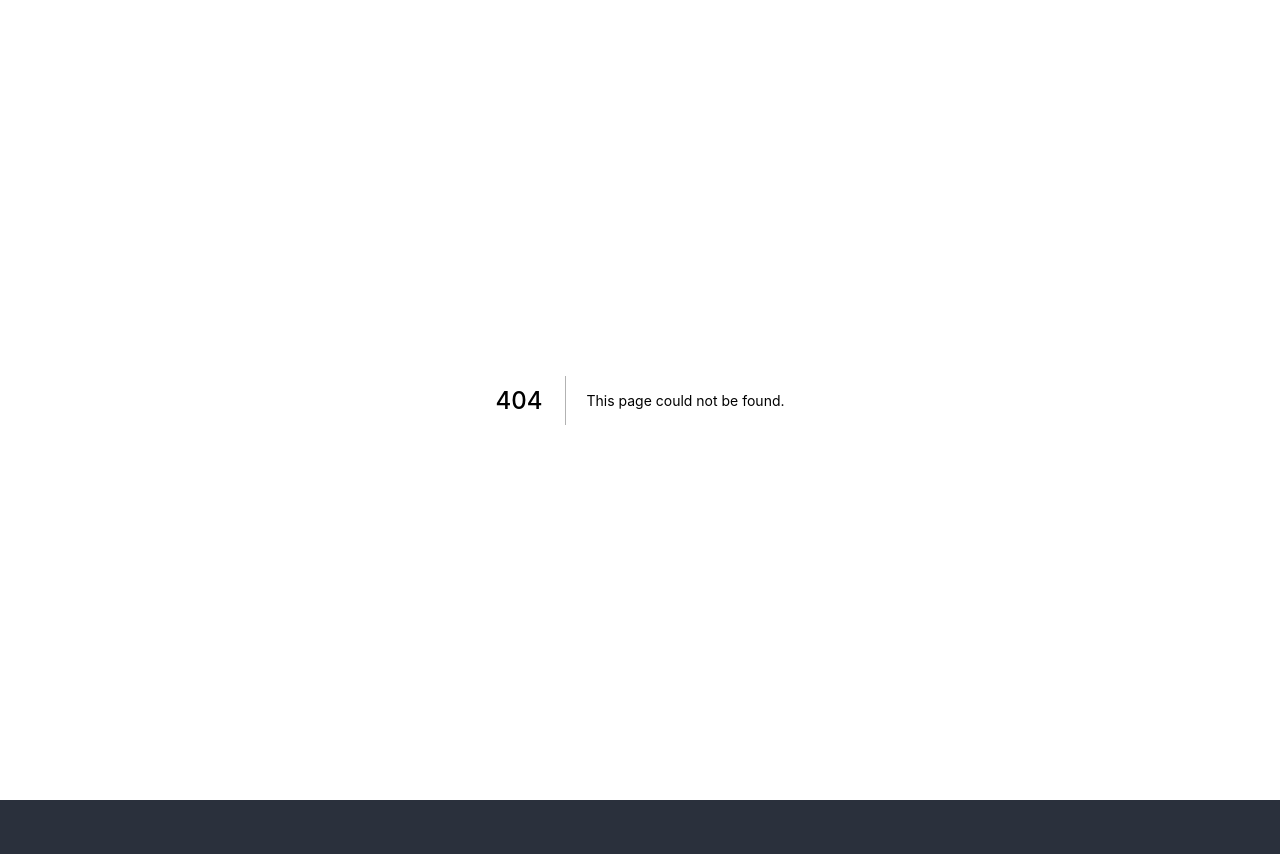
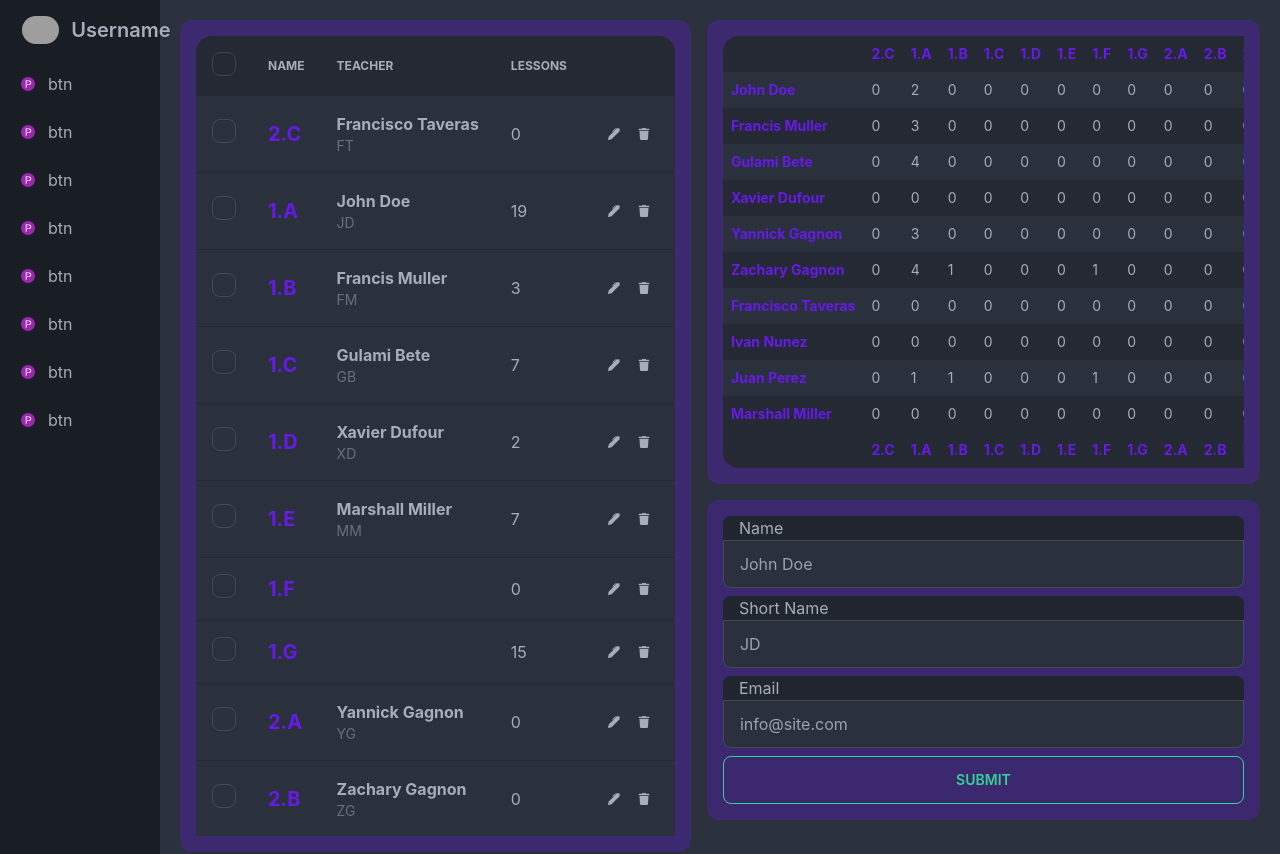
Before and after one commit to Chickenbiscuitoo/timetable-manager, a Next.js app: page /classes in a window 1280 px wide. Before the commit this address had no page. Shown: the top 854 px of the page. Before the commit the page ends 800 px from the top, so only its background shows below. Built offline with nearby package versions, Linux system fonts and the light colour scheme; grey boxes are pictures that could not be loaded.

Commit message:
classes page

```diff
--- /dev/null
+++ b/components/ClassesManager.tsx
@@ -0,0 +1,55 @@
+import { NextPage } from 'next'
+import useTimetableStore from '../store'
+
+import ClassesManagerCell from './ClassesManagerCell'
+
+const ClassesManager: NextPage = () => {
+	const { classes } = useTimetableStore()
+
+	return (
+		<div>
+			<div className="overflow-x-auto w-full max-h-screen">
+				<table className="table w-full">
+					<thead>
+						<tr>
+							<th>
+								<label>
+									<input
+										type="checkbox"
+										className="checkbox"
+									/>
+								</label>
+							</th>
+							<th>Name</th>
+							<th>Teacher</th>
+							<th>Lessons</th>
+							<th></th>
+						</tr>
+					</thead>
+					<tbody>
+						{classes.map((cl) => (
+							<ClassesManagerCell
+								key={cl.id}
+								id={cl.id}
+								name={cl.name}
+								teacherId={cl.teacher_id}
+								grade={cl.grade}
+							/>
+						))}
+					</tbody>
+					<tfoot>
+						<tr>
+							<th></th>
+							<th>Name</th>
+							<th>Teacher</th>
+							<th>Lessons</th>
+							<th></th>
+						</tr>
+					</tfoot>
+				</table>
+			</div>
+		</div>
+	)
+}
+
+export default ClassesManager
--- /dev/null
+++ b/components/ClassesManagerCell.tsx
@@ -0,0 +1,164 @@
+import { NextPage } from 'next'
+import useTimetableStore from '../store'
+
+import { flatten } from '../utils/arraysFuncs'
+
+import { BsFillPenFill } from 'react-icons/bs'
+import { FaTrash } from 'react-icons/fa'
+import { useState } from 'react'
+
+interface TeacherProps {
+	id: number
+	name: string
+	teacherId: number
+	grade: number
+}
+
+const ClassesManagerCell: NextPage<TeacherProps> = ({
+	id,
+	name,
+	teacherId,
+	grade,
+}) => {
+	const [clickedUpdate, setClickedUpdate] = useState(false)
+	const [formData, setFormData] = useState({
+		name,
+		teacherId,
+		grade,
+	})
+
+	const { bindings, teachers, updateTeacher, removeTeacher } =
+		useTimetableStore()
+
+	const classesTotalLessons = () => {
+		const classesLessons = bindings
+			.filter((b) => b.cl.id === id)
+			.map((binding) =>
+				binding.teachers.map((teacher) => teacher.lessons)
+			)
+
+		console.log(classesLessons)
+
+		const lessons = flatten(classesLessons).reduce(
+			(acc: number, curr: number) => acc + curr,
+			0
+		)
+
+		return lessons
+	}
+
+	const handleChange = (e: React.ChangeEvent<HTMLInputElement>) => {
+		setFormData({
+			...formData,
+			[e.target.name]: e.target.value,
+		})
+	}
+
+	const handleSubmit = () => {
+		const name = formData.name.trim()
+		const teacherId = formData.teacherId
+		const grade = formData.grade
+
+		if (name && teacherId && grade) {
+			// updateTeacher(id, name, shortname, email)
+			setFormData({
+				name,
+				teacherId,
+				grade,
+			})
+			setClickedUpdate(false)
+		}
+	}
+
+	const classTeacher = teachers.find((tch) => tch.id === teacherId)
+
+	return (
+		<>
+			<tr>
+				<th>
+					<label>
+						<input type="checkbox" className="checkbox" />
+					</label>
+				</th>
+				<td>
+					<div className="flex items-center space-x-3">
+						<div>
+							<div className="font-bold text-primary text-xl">
+								{name}
+							</div>
+						</div>
+					</div>
+				</td>
+				<td>
+					<div className="font-bold">{classTeacher?.name}</div>
+					<div className="text-sm opacity-50">
+						{classTeacher?.shortname}
+					</div>
+				</td>
+				<td>{classesTotalLessons()}</td>
+				<th>
+					<button
+						onClick={() =>
+							setClickedUpdate((prevState) => !prevState)
+						}
+						className="btn btn-ghost btn-xs hover:text-blue-400"
+					>
+						<BsFillPenFill />
+					</button>
+					<button
+						onClick={() => removeTeacher(id)}
+						className="btn btn-ghost btn-xs hover:text-red-400"
+					>
+						<FaTrash />
+					</button>
+				</th>
+			</tr>
+			{clickedUpdate && (
+				<tr>
+					<td></td>
+					<td>
+						<div>
+							<input
+								type="text"
+								placeholder={name}
+								value={formData.name}
+								name="name"
+								onChange={handleChange}
+								className="input input-bordered max-w-xs focus:input-primary w-8/12"
+							/>
+							<input
+								type="text"
+								// placeholder={teacherId}
+								value={formData.teacherId}
+								name="teacherId"
+								onChange={handleChange}
+								className="input input-bordered max-w-xs focus:input-primary w-4/12"
+							/>
+						</div>
+					</td>
+					<td>
+						<input
+							type="text"
+							// placeholder={grade}
+							value={formData.grade}
+							name="grade"
+							onChange={handleChange}
+							className="input input-bordered w-full max-w-xs focus:input-primary"
+						/>
+					</td>
+					<td></td>
+					<td>
+						<button
+							onClick={handleSubmit}
+							className="btn btn-xs btn-success w-full"
+						>
+							Submit
+						</button>
+					</td>
+				</tr>
+			)}
+		</>
+	)
+}
+
+export default ClassesManagerCell
--- /dev/null
+++ b/pages/classes.tsx
@@ -0,0 +1,58 @@
+import type { NextPage } from 'next'
+import Head from 'next/head'
+import { AiFillGithub } from 'react-icons/ai'
+
+import Sidebar from '../components/Sidebar'
+import TeachersTable from '../components/TeachersTable'
+import TeachersBarChart from '../components/TeachersBarChart'
+import TeacherForm from '../components/TeacherForm'
+import ClassesManager from '../components/ClassesManager'
+
+const Classes: NextPage = () => {
+	return (
+		<div>
+			<Head>
+				<title>Timetable Manager</title>
+				<link rel="icon" href="/favicon.ico" />
+			</Head>
+
+			<main className="min-h-screen flex flex-row">
+				<Sidebar />
+				<div className="flex flex-col p-3">
+					<div className="flex flex-row max-h-fit h-fit">
+						<div className="grid bg-primary bg-opacity-30 rounded-xl p-4 m-2 h-fit">
+							<ClassesManager />
+						</div>
+						<div className="grid grid-cols-1 grid-rows-2 max-h-fit">
+							<div className="grid bg-primary bg-opacity-30 rounded-xl p-4 m-2 max-h-fit h-fit">
+								<TeachersTable />
+							</div>
+							<div className="grid bg-primary bg-opacity-30 rounded-xl p-4 m-2 max-h-fit h-fit">
+								<TeacherForm />
+							</div>
+						</div>
+					</div>
+					<div className="grid p-2 m-2 h-fit border-8 border-opacity-30 rounded-xl border-primary">
+						<TeachersBarChart />
+					</div>
+				</div>
+			</main>
+
+			<footer className="flex place-content-center border-t-2 border-neutral pt-6 pb-6">
+				<a
+					href="https://github.com/Chickenbiscuitoo"
+					target="_blank"
+					rel="noopener noreferrer"
+					className="text-neutral"
+				>
+					Created by Chickenbiscuitoo
+					<span className="ml-1 inline">
+						<AiFillGithub className="inline h-full" />
+					</span>
+				</a>
+			</footer>
+		</div>
+	)
+}
+
+export default Classes
```
